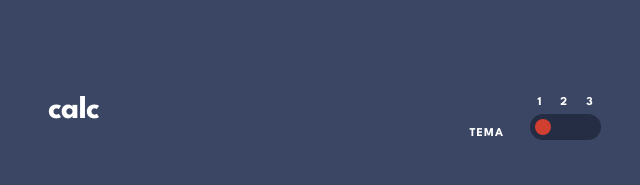
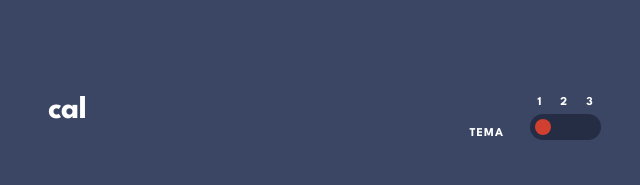
Before and after one commit to dogasvs/hesap-makinesi, a plain HTML site: page index.html in a window 1280 px wide. Shown: the top 185 px of the page, 319-959 px from the left. Drawn offline with Linux system fonts and the light colour scheme.

Commit message:
calc cal yaptım.

```diff
--- a/index.html
+++ b/index.html
@@ -16,7 +16,7 @@
     <div class="calc">
 
       <div class="head">
-        <h4>calc</h4>
+        <h4>cal</h4>
         <div class="mode">
           <p>TEMA</p>
           <div class="choice">
```
